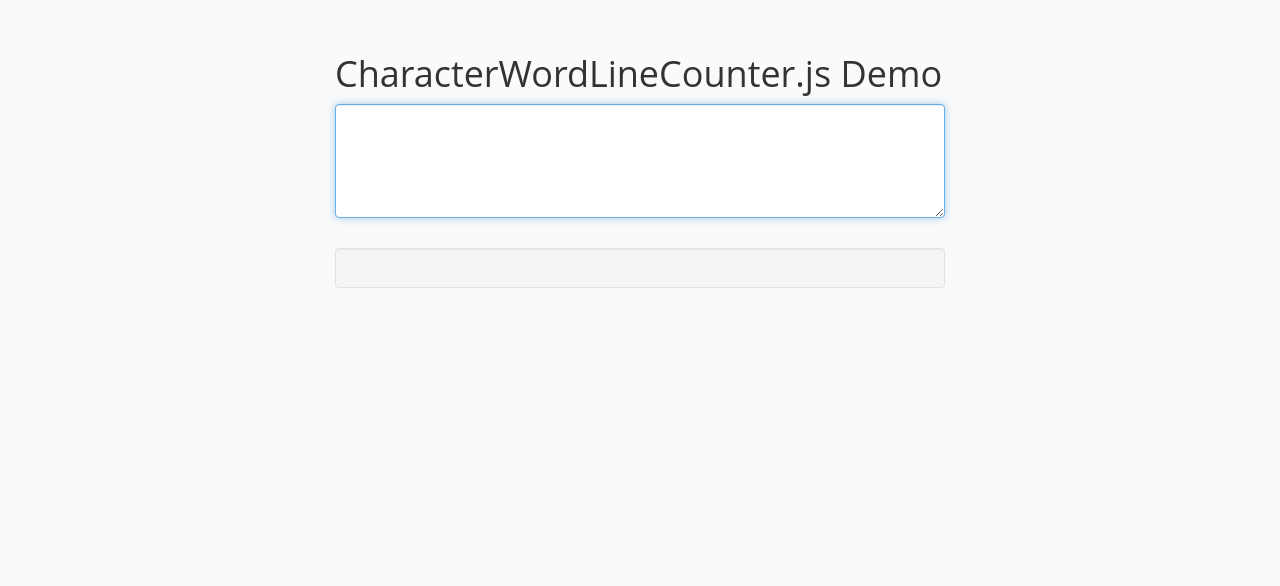
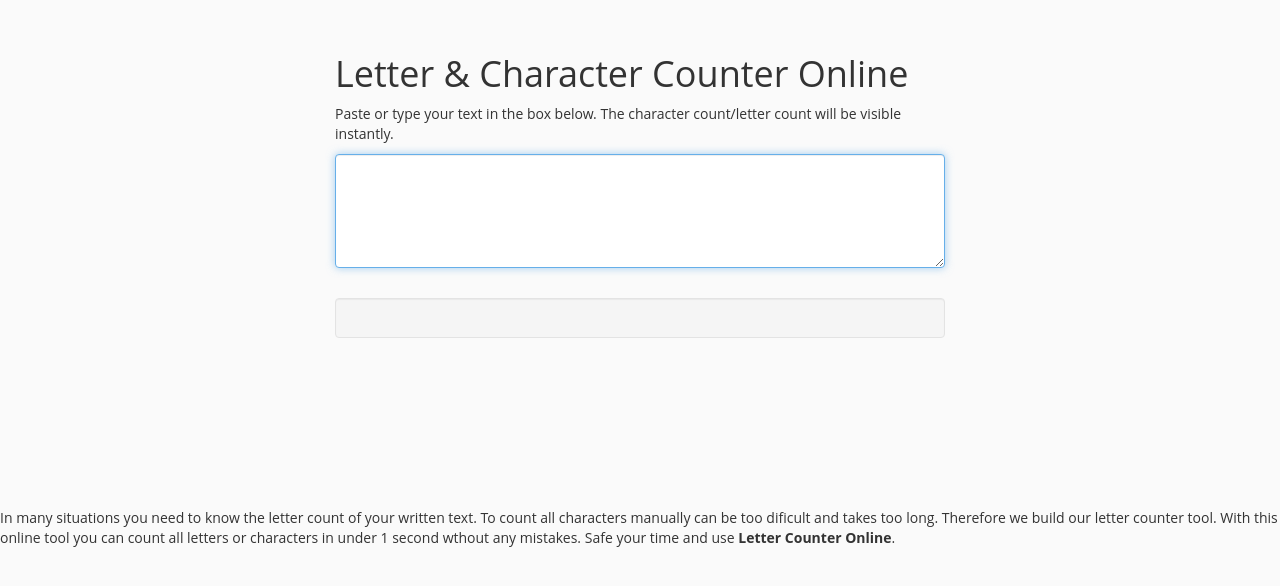
Before and after one commit to lettercounter/lettercounter.github.io, a plain HTML site: page index.html in a window 1280 px wide. Shown: the part 116-702 px from the top of the page. Drawn offline with Linux system fonts and the light colour scheme.

Commit message:
Update index.html

```diff
--- a/index.html
+++ b/index.html
@@ -16,11 +16,18 @@ textarea { background-color:#fafafa;}
 </head>
 <body>
 <div class="container">
-<h1>CharacterWordLineCounter.js Demo</h1>
+<h1>Letter & Character Counter Online</h1>
+  <p>
+   Paste or type your text in the box below. The character count/letter count will be visible instantly.
+  </p>
 <textarea name="" id="textbox" rows="5" class="form-control">
 </textarea>
 <div class="well counter"></div>
 </div>
+  <p>
+    In many situations you need to know the letter count of your written text. To count all characters manually can be too dificult and takes too long.
+    Therefore we build our letter counter tool. With this online tool you can count all letters or characters in under 1 second wthout any mistakes. Safe your time and use <b>Letter Counter Online</b>.
+  </p>
 <script src="/jquery-3.1.1.slim.min.js"></script>
 <script src="/CharacterWordLineCounter.js"></script>
 </body>
```
